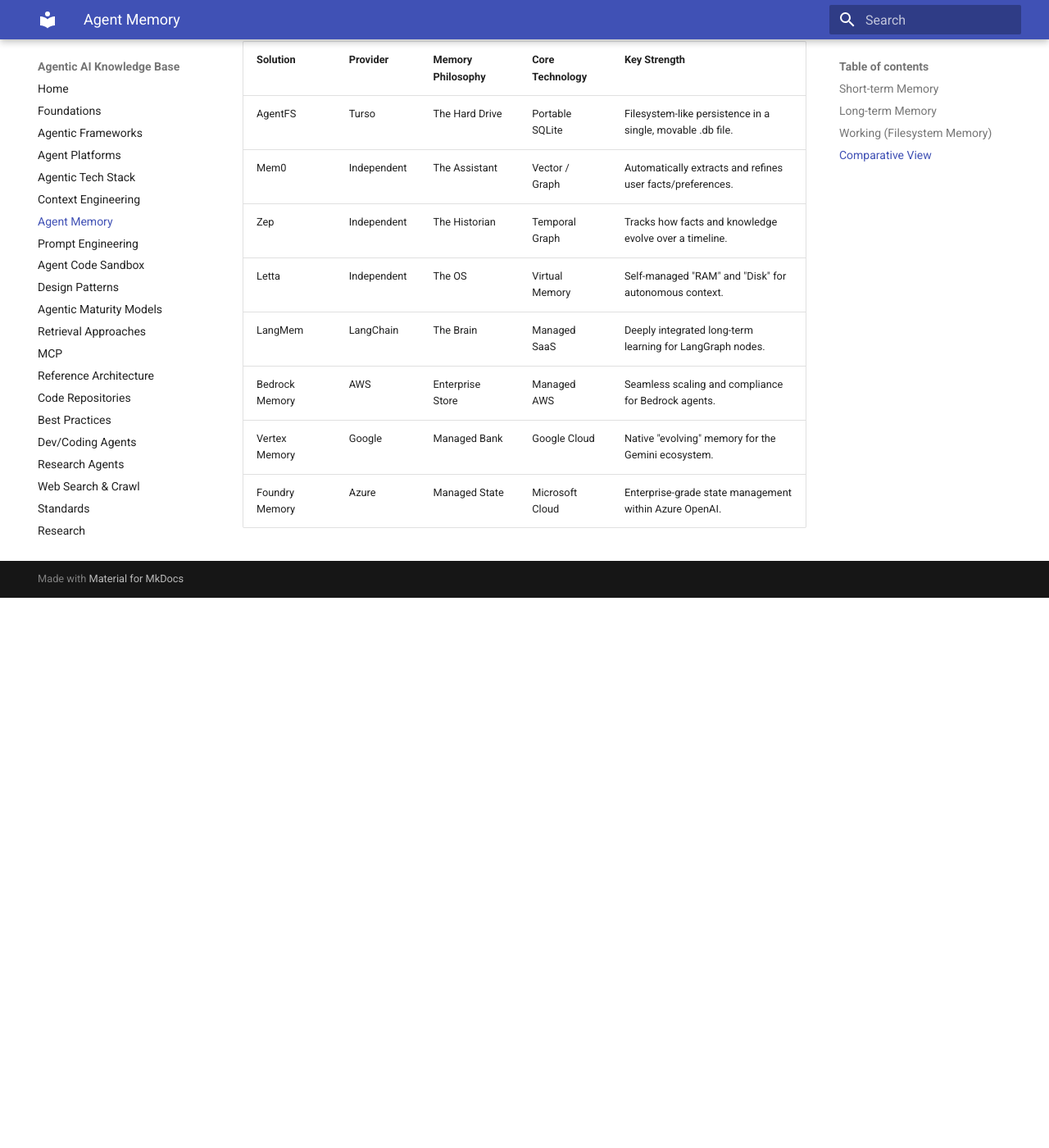
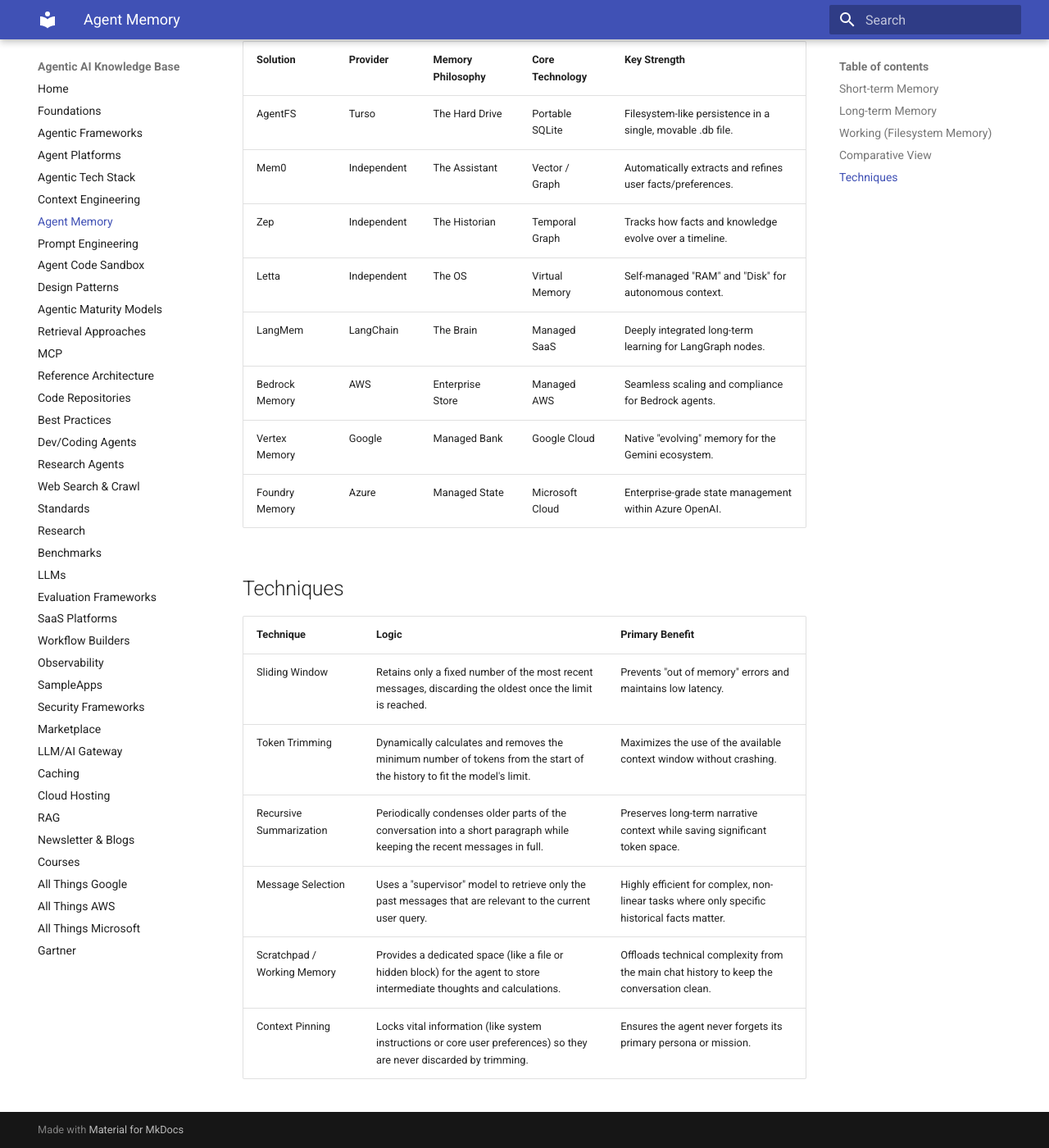
Before and after one commit to ankurkumarz/agentic-ai-knowledge-base, an MkDocs documentation site: the page built from docs/AgentMemory/README.md, in a window 1280 px wide and 1400 px high, scrolled down 1236 px. Shown: the whole window at 82% size. Built offline with MkDocs 1.6.1 and Material for MkDocs 9.7.7, drawn with Linux system fonts in a browser that asks for light colours; before the commit the page ends 1965 px from its top, so only the background shows below that.

Commit message:
Update README.md

```diff
--- a/docs/AgentMemory/README.md
+++ b/docs/AgentMemory/README.md
@@ -31,3 +31,14 @@
 | Bedrock Memory | AWS | Enterprise Store | Managed AWS | Seamless scaling and compliance for Bedrock agents. |
 | Vertex Memory | Google | Managed Bank | Google Cloud | Native "evolving" memory for the Gemini ecosystem. |
 | Foundry Memory | Azure | Managed State | Microsoft Cloud | Enterprise-grade state management within Azure OpenAI. |
+
+## Techniques
+
+| Technique | Logic | Primary Benefit |
+|---|---|---|
+| Sliding Window | Retains only a fixed number of the most recent messages, discarding the oldest once the limit is reached. | Prevents "out of memory" errors and maintains low latency. |
+| Token Trimming | Dynamically calculates and removes the minimum number of tokens from the start of the history to fit the model's limit. | Maximizes the use of the available context window without crashing. |
+| Recursive Summarization | Periodically condenses older parts of the conversation into a short paragraph while keeping the recent messages in full. | Preserves long-term narrative context while saving significant token space. |
+| Message Selection | Uses a "supervisor" model to retrieve only the past messages that are relevant to the current user query. | Highly efficient for complex, non-linear tasks where only specific historical facts matter. |
+| Scratchpad / Working Memory | Provides a dedicated space (like a file or hidden block) for the agent to store intermediate thoughts and calculations. | Offloads technical complexity from the main chat history to keep the conversation clean. |
+| Context Pinning | Locks vital information (like system instructions or core user preferences) so they are never discarded by trimming. | Ensures the agent never forgets its primary persona or mission. |
```
